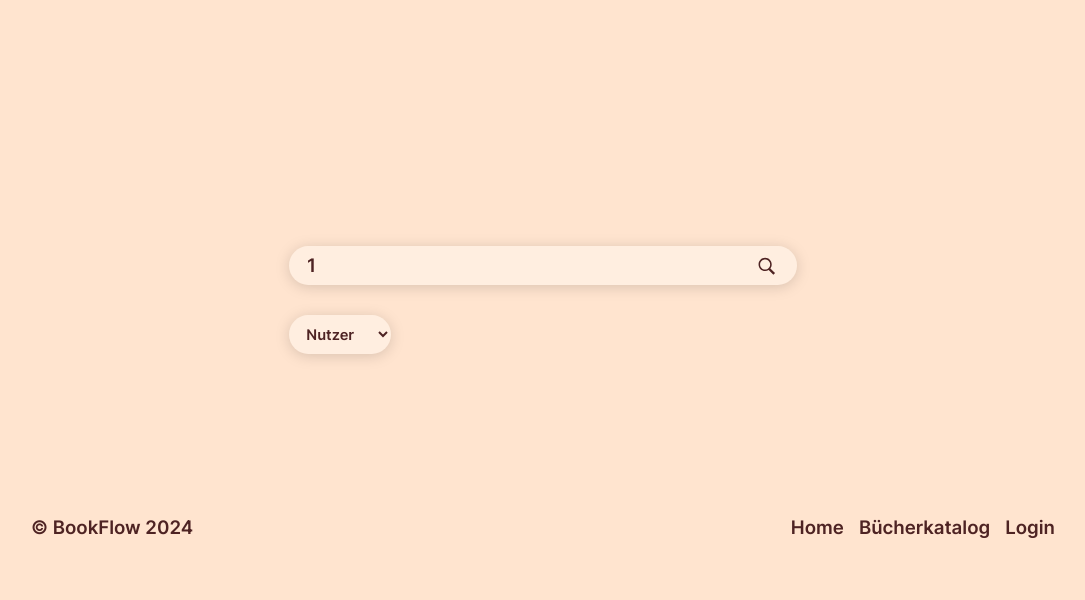
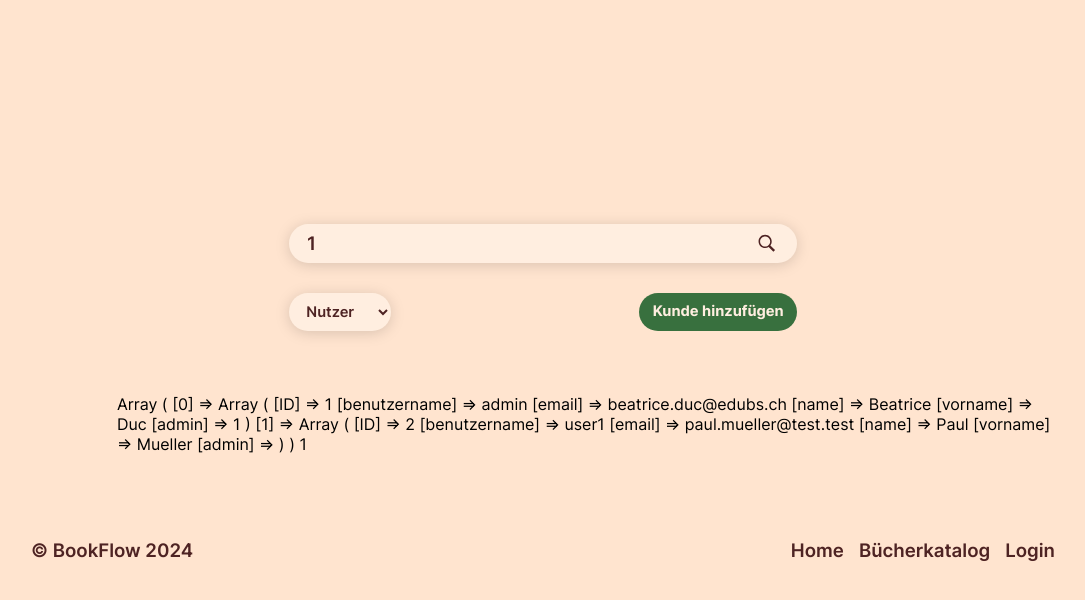
Before and after one commit to ApfelsaftLI/book-flow, a PHP site: page /users.php?search=1 in a window 1280 px wide. Shown: the part 107-707 px from the top of the page, without its empty margins (97-1182 px from the left). Run offline with PHP 8.4, Linux system fonts and the light colour scheme; data comes from the database, SQL or seed files in the repository.

Commit message:
Added basic user/customer display

```diff
--- a/src/assets/styles/scss/users.scss
+++ b/src/assets/styles/scss/users.scss
@@ -1,5 +1,11 @@
 @import "components/search-bar";
+@import "components/highlighted-button";
 
 a[href="/users.php"] {
   font-weight: bold;
 }
+
+.dropdown {
+  display: flex;
+  justify-content: space-between;
+}
--- a/src/assets/styles/styles.css
+++ b/src/assets/styles/styles.css
@@ -52,7 +52,7 @@ main {
   color: #4E2323;
 }
 
-.text-small-semi {
+.text-small-semi, .text-small-semi * {
   font-weight: 600;
   font-size: 14pt;
   text-decoration: none;
@@ -550,6 +550,19 @@ table {
   min-height: 3rem;
 }
 
+.highlighted-button {
+  text-decoration: none;
+  font-weight: bold;
+  font-size: 11pt;
+  color: #FFEEE0;
+  background-color: #38703E;
+  border-radius: 15pt;
+  padding: 7pt 10pt;
+  display: inline-block;
+  text-align: center;
+  justify-content: center;
+}
+
 header {
   grid-column: 1/13;
   display: flex;
--- a/src/assets/styles/users.css
+++ b/src/assets/styles/users.css
@@ -62,8 +62,26 @@
   filter: drop-shadow(0pt 2pt 5pt rgba(0, 0, 0, 0.15));
 }
 
+.highlighted-button {
+  text-decoration: none;
+  font-weight: bold;
+  font-size: 11pt;
+  color: #FFEEE0;
+  background-color: #38703E;
+  border-radius: 15pt;
+  padding: 7pt 10pt;
+  display: inline-block;
+  text-align: center;
+  justify-content: center;
+}
+
 a[href="/users.php"] {
   font-weight: bold;
+}
+
+.dropdown {
+  display: flex;
+  justify-content: space-between;
 }
 
 
--- a/src/includes/db.php
+++ b/src/includes/db.php
@@ -15,6 +15,44 @@ try {
     $_SESSION["dbConnection"] = false;
 }
 
+function getUserArray(string $searchQuery): array {
+    if (!$_SESSION["dbConnection"]) return [];
+    global $connection;
+
+    $sqlQuery = "SELECT ID, benutzername, email, name, vorname, admin
+                FROM benutzer
+                WHERE ID LIKE '%$searchQuery%'
+                OR benutzername LIKE '%$searchQuery%'
+                OR email LIKE '%$searchQuery%'
+                OR name LIKE '%$searchQuery%'
+                OR vorname LIKE '%$searchQuery%'";
+
+
+    $statement = $connection->prepare($sqlQuery);
+    $statement->execute();
+    $results = $statement->fetchAll(PDO::FETCH_ASSOC);
+
+    return $results;
+}
+
+function getCustomerArray(string $searchQuery): array {
+    if (!$_SESSION["dbConnection"]) return [];
+    global $connection;
+
+    $sqlQuery = "SELECT *
+                FROM kunden
+                WHERE kid LIKE '%$searchQuery%'
+                OR email LIKE '%$searchQuery%'
+                OR name LIKE '%$searchQuery%'
+                OR vorname LIKE '%$searchQuery%'";
+
+
+    $statement = $connection->prepare($sqlQuery);
+    $statement->execute();
+    $results = $statement->fetchAll(PDO::FETCH_ASSOC);
+
+    return $results;
+}
 
 function listBooks(string $searchQuery, string $filterInput, string $sortInput, bool $isNumeric) {
     $results = [];
@@ -57,7 +95,6 @@ function listBooks(string $searchQuery, string $filterInput, string $sortInput,
     return ['results' => $formattedResults, 'count' => $resultCount];
 }
 
-
 function listBook($bookID) {
     $bookID = intval($bookID);
     $result = [];
@@ -99,17 +136,6 @@ function listBook($bookID) {
         'verfasser' => $verfasser,
         'zustand' => $zustand,
     ];
-}
-
-function listFullUserNames() {
-    if (!$_SESSION["dbConnection"])
-        return;
-    require_once 'db.php';
-    global $connection;
-    $sql = "SELECT vorname, name from benutzer";
-    foreach ($connection->query($sql) as $row) {
-        echo $row['vorname'] . " " . $row['name'] . "<br/>";
-    }
 }
 
 function getRandomBooks(int $amount) {
@@ -165,7 +191,7 @@ function translateAdmin(array $user) {
     return "true";
 }
 
-function getKategorie($kategorie){
+function getKategorie($kategorie) {
     $kategorie = intval($kategorie);
     $resultKateorien = [];
     $resultCount = 0;
@@ -173,7 +199,7 @@ function getKategorie($kategorie){
         echo "Connection Failed";
     require_once 'db.php';
     global $connection;
-    $sqlQuery = "SELECT kategorie FROM kategorien where id = ". "$kategorie";
+    $sqlQuery = "SELECT kategorie FROM kategorien where id = " . "$kategorie";
     $statement = $connection->prepare($sqlQuery);
     $statement->execute();
     $resultKateorien = $statement->fetch(PDO::FETCH_ASSOC);
--- a/src/includes/functions.php
+++ b/src/includes/functions.php
@@ -11,6 +11,7 @@ function shortenShortTitles(array $dbResults) {
     $dbResults['kurztitle'] = substr($dbResults['kurztitle'], 0, 20);;
     return $dbResults;
 }
+
 function shortenShortTitlesShorter(array $dbResults) {
     $dbResults['kurztitle'] = substr($dbResults['kurztitle'], 0, 12);;
     return $dbResults;
@@ -21,8 +22,7 @@ function shortenAutor(array $dbResults) {
     return $dbResults;
 }
 
-function checkFileExtension($ext)
-{
+function checkFileExtension($ext) {
     if ($ext == 'jpg' || $ext == 'jpeg' || $ext == 'png') {
         $pass = 1;
     } else {
--- a/src/users.php
+++ b/src/users.php
@@ -1,5 +1,9 @@
 <?php
 session_start();
+include_once "includes/db.php";
+
+$filter = $_GET['filter'] ?? "users";
+$users = $filter == "users" ? getUserArray($_GET['search']) : getCustomerArray($_GET['search']);
 
 
 ?>
@@ -29,19 +33,23 @@ session_start();
                     <div class="filter-container">
                         <select class="filter" onchange="this.form.submit()"
                                 name="filter">
-                            <option value="users" <?= $_GET['filter'] ?? "" == 'users' ? 'selected' : '' ?>>
+                            <option value="users" <?= $filter == 'users' ? 'selected' : '' ?>>
                                 Nutzer
                             </option>
 
-                            <option value="customers" <?= $_GET['filter'] ?? "" == 'customers' ? 'selected' : '' ?>>
+                            <option value="customers" <?= $filter == 'customers' ? 'selected' : '' ?>>
                                 Kunden
                             </option>
                         </select>
                     </div>
+                    <a href="/new_user.php" class="highlighted-button">Kunde hinzufügen</a>
+
                 </div>
             </div>
         </form>
-
+    </div>
+    <div class="result-container" style="grid-column: 2/13">
+        <?= print_r($users) ?>
     </div>
 </main>
 <?php include_once "templates/footer.php" ?>
```
Also changed, not shown: src/assets/styles/scss/styles.css (+13 -0 lines), src/assets/styles/scss/users.css (+18 -0 lines).
